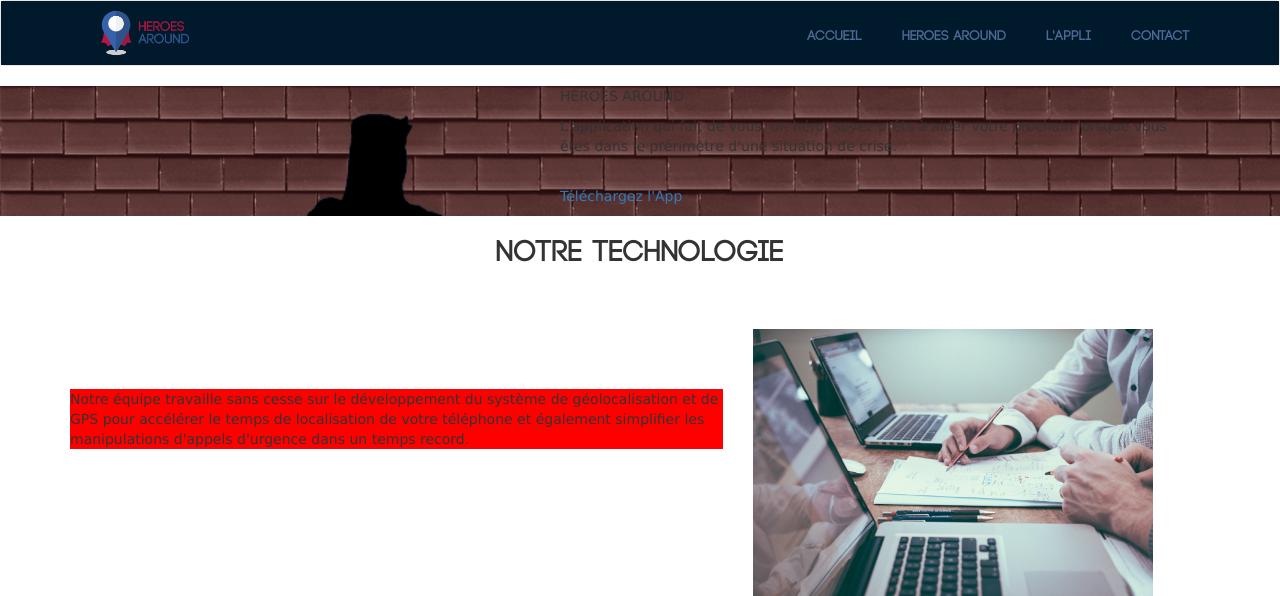
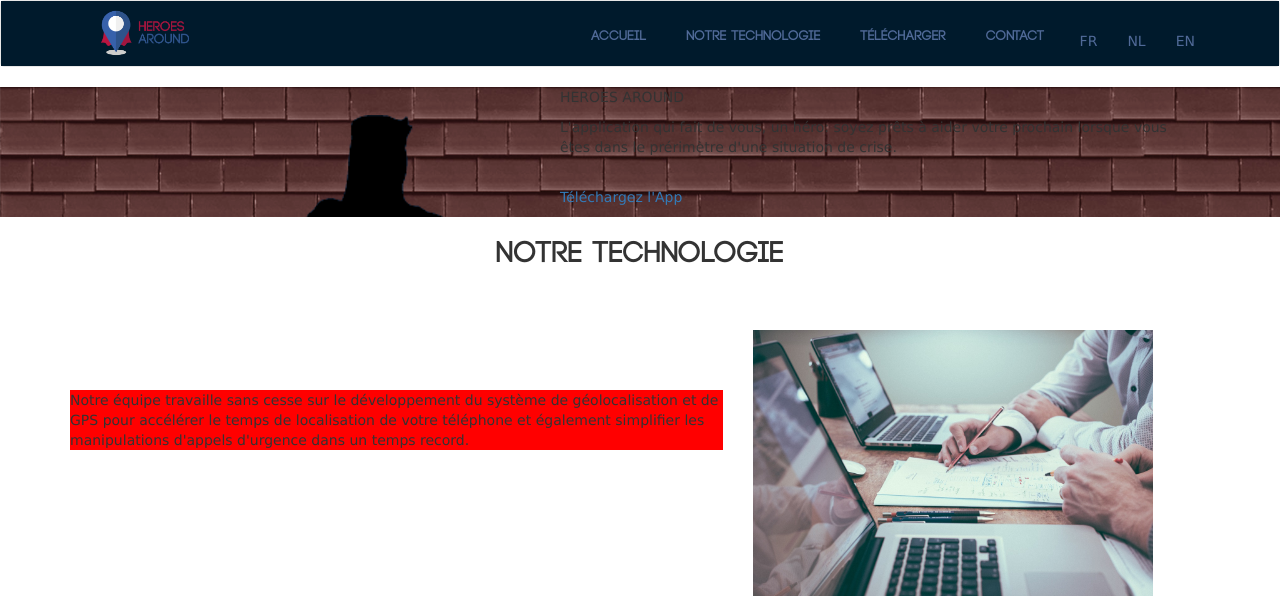
Before and after one commit to l0venothing/heroesAround, a CodeIgniter app: page /database/ in a window 1280 px wide. Shown: the top 596 px of the page. Run offline with CodeIgniter, Linux system fonts and the light colour scheme; some libraries are stand-ins or nearby versions.

Commit message:
modif nav

```diff
--- a/application/views/template/base/nav.php
+++ b/application/views/template/base/nav.php
@@ -15,12 +15,15 @@
                 <div class="col-md-4">
                     <img src="<?php echo base_url('assets/img/Untitled-2-02.png') ?>" id="logo">
                 </div>
-                <div class="col-md-5 col-md-offset-3">
+                <div class="col-md-7 col-md-offset-1">
                     <ul class="nav navbar-nav navbar-right">
                         <li><a class="links" href="<?=base_url('#accueil');?>">Accueil</a></li>
-                        <li><a class="links" href="<?=base_url('#heroes');?>">Heroes Around</a></li>
-                        <li><a class="links" href="<?=base_url('#appli');?>">L'appli</a></li>
+                        <li><a class="links" href="<?=base_url('#heroes');?>">Notre technologie</a></li>
+                        <li><a class="links" href="<?=base_url('#appli');?>">Télécharger</a></li>
                         <li><a class="links" href="<?=base_url('#contact');?>">Contact</a></li>
+                        <li><a class="langues" href="<?=base_url('#contact');?>">FR</a></li>
+                        <li><a class="langues" href="<?=base_url('#contact');?>">NL</a></li>
+                        <li><a class="langues" href="<?=base_url('#contact');?>">EN</a></li>
                     </ul>
                 </div>
             </div>
```
